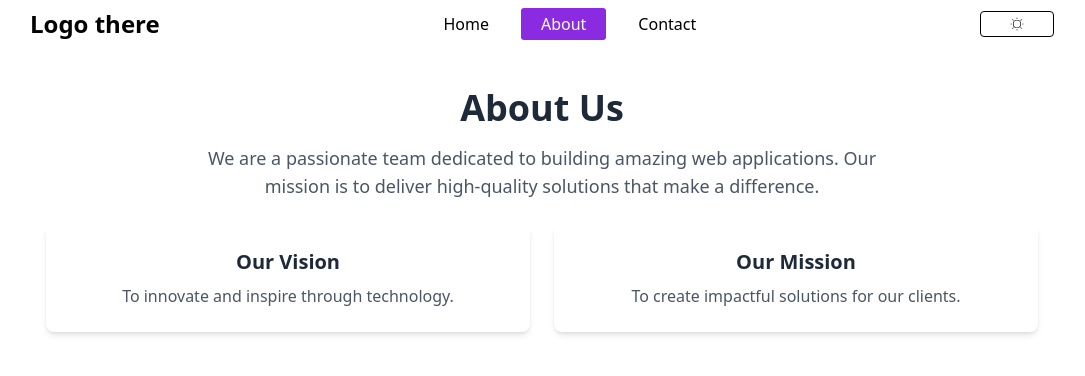
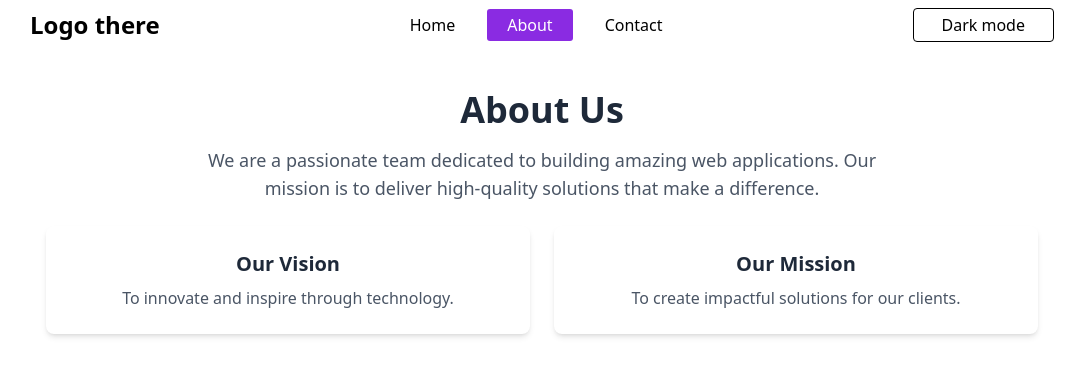
Before and after one commit to sanjarhasanboyev/useEffect, a React (Vite) app: page /about in a window 1280 px wide. Shown: the top 376 px of the page, without its empty margins (98-1183 px from the left). Built offline with nearby package versions, Linux system fonts and the light colour scheme.

Commit message:
11-class context api

```diff
--- a/src/components/Navbar.jsx
+++ b/src/components/Navbar.jsx
@@ -1,17 +1,11 @@
 import { NavLink } from "react-router-dom";
 import "../App.css";
 import { CiLight } from "react-icons/ci";
-import { useState } from "react";
 import { MdDarkMode } from "react-icons/md";
 
 function Navbar() {
-  const [theme, setTheme] = useState("light");
-  const handleTheme = () => {
-   setTheme(prev => prev === 'light' ? 'dark' : 'light');
-  };
-
   return (
-    <div className={`flex justify-between items-center py-2 ${theme === 'light' ? '' : 'bg-gray-600 text-amber-50'} `}>
+    <div className={`flex justify-between items-center py-2`}>
       <h1 className="text-2xl font-bold">Logo there</h1>
       <ul className="flex items-center gap-8">
         <li>
@@ -25,11 +19,8 @@ function Navbar() {
         </li>
       </ul>
 
-      <button
-        onClick={handleTheme}
-        className="border rounded px-7 py-1 cursor-pointer"
-      >
-        {theme === "light" ? <CiLight /> : <MdDarkMode />}
+      <button className="border rounded px-7 py-1 cursor-pointer">
+        Dark mode
       </button>
     </div>
   );
--- a/src/pages/About.jsx
+++ b/src/pages/About.jsx
@@ -1,9 +1,5 @@
-import { useContext } from "react";
-
-
 
 function About() {
-
   return (
     <div className="container mx-auto py-10 px-4">
       <div className="text-center">
--- a/src/pages/Home.jsx
+++ b/src/pages/Home.jsx
@@ -1,16 +1,5 @@
-import { useEffect, useState } from "react";
 
 function Home() {
-  useEffect(() => {
-    const interval = setInterval(() => {
-      console.log("Home component hali ham ishlayabdi");
-    }, 1000);
-
-    return () => {
-      clearInterval(interval);
-      console.log("Home component da timer to'xtatildi");
-    };
-  }, []);
 
   return (
     <div className="container mx-auto py-10 px-4">
```
